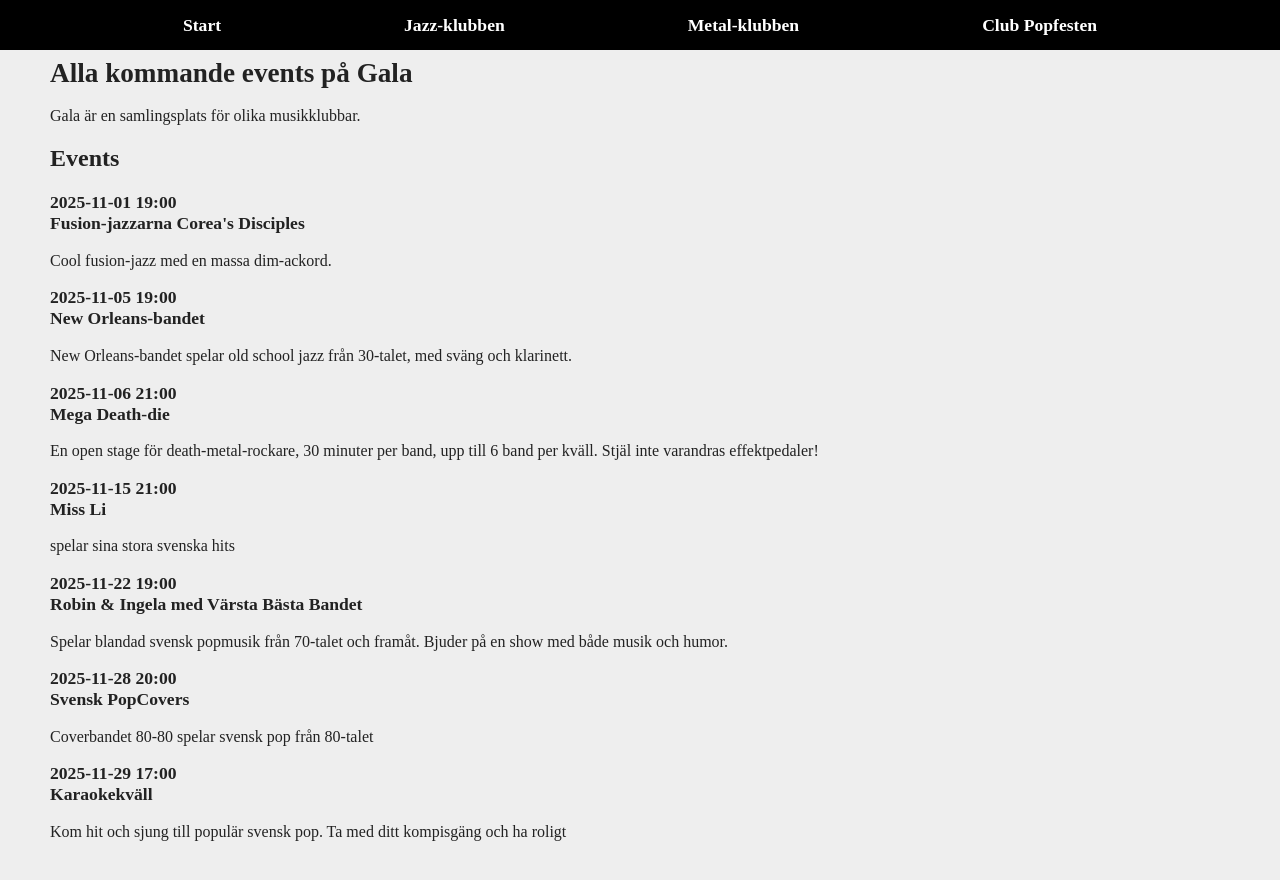
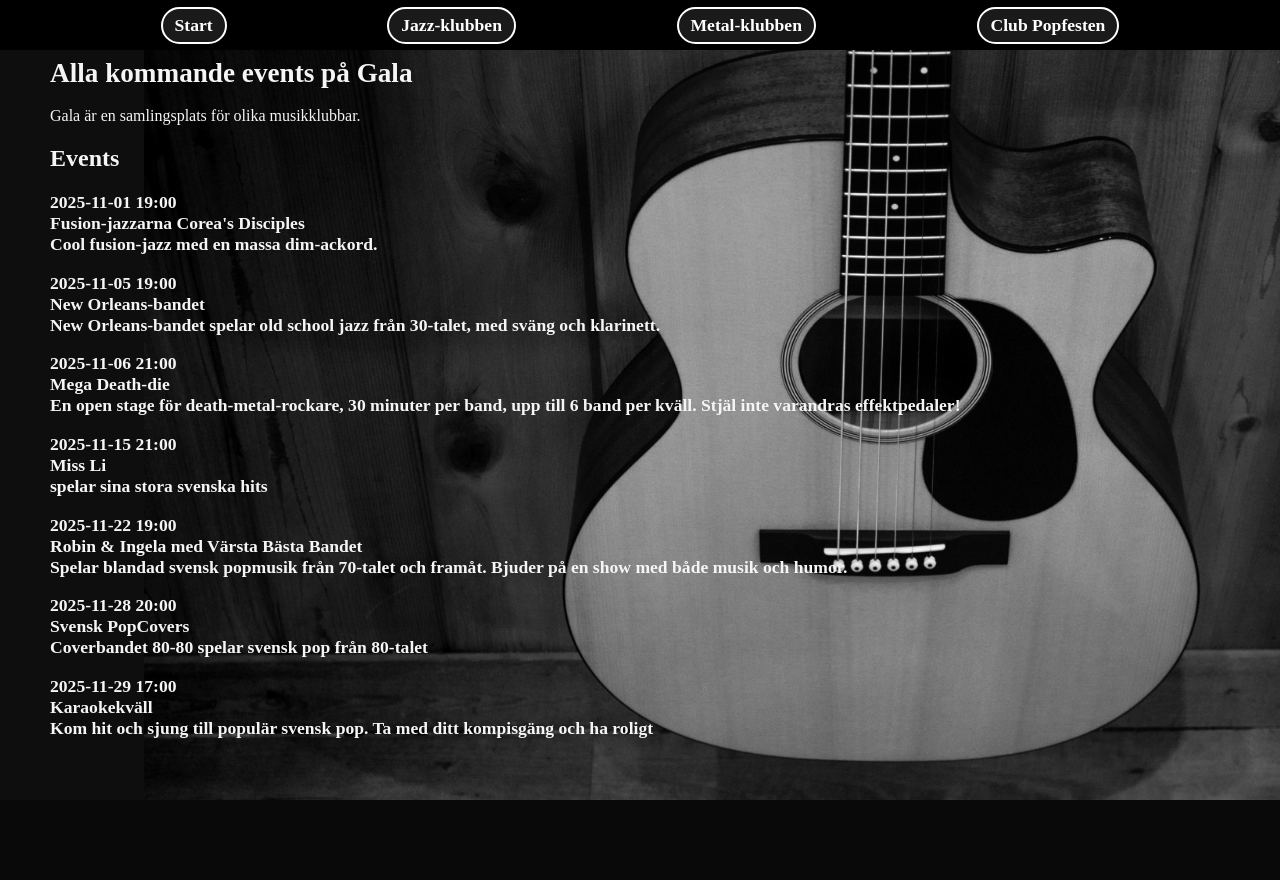
Before and after one commit to JackGriph/gala-emporium, a website with bundled scripts: page gala-start-main/index.html in a window 1280 px wide. After the commit the page ends 800 px from the top, so only its background shows below. Built offline with nearby package versions, Linux system fonts and the light colour scheme; data requests are answered from the project's data file; a web font is replaced by a local one.

Commit message:
Lagt till bakgrundsbild på Club popfesten

```diff
--- a/gala-start-main/css/pages/club-popfesten.css
+++ b/gala-start-main/css/pages/club-popfesten.css
@@ -4,10 +4,15 @@ font-family: "Almendra", serif;
 */
 
 body.club-popfesten {
+  background-image: url('../../pictures/bg-popfesten.jpg');
+  background-attachment: fixed;
   background-color: rgb(156, 111, 201);
+  background-repeat: no-repeat;
+  background-size: cover;
   font-family: "Almendra", serif;
   font-size: 1.1rem;
   font-weight: bold;
+  color: white;
   margin: 0;
 }
 
@@ -92,7 +97,7 @@ h3 {
 .event-card {
   border: 2px solid #444;
   /* Ram */
-  background-color: lightgrey;
+  background-color: rebeccapurple;
   /* Bakgrund i ramen */
   padding: 8px;
   /* Lite luft runt texten */
@@ -109,6 +114,21 @@ h3 {
   /*top/bottom left/right */
 }
 
+/*
+.extra-info {
+  background-image: url('../../pictures/bg-popfesten.jpg');
+  background-size: cover;
+  /* Täcker hela div:en
+  background-position: center;
+  /* Centrerar bilden
+  background-repeat: no-repeat;
+  /* Förhindrar upprepning
+  padding: 40px;
+  /* Lite luft runt innehållet
+  color: white;
+  /* Gör texten vit
+}
+*/
 
 
 /* Mobil */
--- a/gala-start-main/css/pages/start-page.css
+++ b/gala-start-main/css/pages/start-page.css
@@ -1,4 +1,14 @@
+@import url('https://fonts.googleapis.com/css2?family=DM+Serif+Text:ital@0;1&display=swap');
+/*
+font-family: "DM Serif Text", serif;
+*/
+
 body.start {
-  background-color: #eee;
-  color: #222;
+  background-color: rgb(9, 9, 9);
+  background-image: url('../../pictures/bg-index.jpg');
+  background-attachment: fixed;
+  background-repeat: no-repeat;
+  background-size: cover;
+  color: whitesmoke;
+  font-family: "DM Serif Text", serif;
 }
--- a/gala-start-main/css/utils/style.css
+++ b/gala-start-main/css/utils/style.css
@@ -34,7 +34,25 @@ nav a {
   text-decoration: none;
   font-weight: bold;
   font-size: 1.1rem;
+  /* Gör att länkarna ser ut som knappar */
+  border: 2px solid white;
+  padding: 6px 12px;
+  border-radius: 20px;
+  background-color: rgba(255, 255, 255, 0.1);
+  /* lite transparens */
+  transition: all 0.3s ease;
 }
+
+nav a:hover {
+  background-color: white;
+  color: black;
+  box-shadow: 0 2px 4px rgba(255, 255, 255, 0.4);
+  /* ljusare skugga vid hover */
+  transform: translateY(-2px);
+  /* lyfter knappen lite */
+}
+
+
 .pet {
   border: 1px solid #ddd;
   border-radius: 10px;
--- a/gala-start-main/js/utils/club-info-and-events.js
+++ b/gala-start-main/js/utils/club-info-and-events.js
@@ -22,8 +22,8 @@ export default async function clubInfoAndEvents(clubId) {
       .map(({ date, name, description }) => `
         <article class="event">
           <h3> ${date}<br>
-           ${name}</h3>
-          <p>${description}</p>
+           ${name}<br>
+          ${description}</h3>
         </article>
       `)
       .join('')
```
